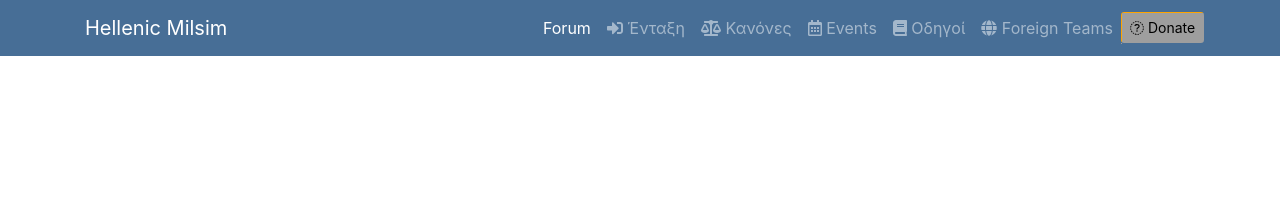
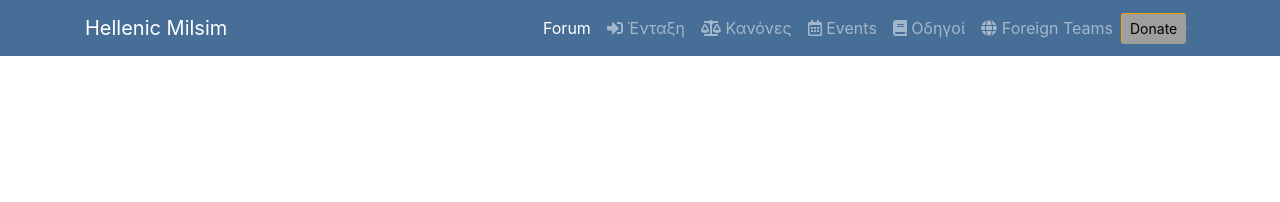
Before and after one commit to HellenicMilsim/web-common, a Jekyll site: the page built from nav.md, in a window 1280 px wide. Shown: the top 202 px of the page. Built offline with Jekyll 4.4.1, drawn with Linux system fonts in a browser that asks for light colours; nearby versions of some CDN libraries; grey boxes are pictures that could not be loaded.

Commit message:
fix paypal btn

```diff
--- a/_includes/nav.html
+++ b/_includes/nav.html
@@ -22,7 +22,7 @@
                 <input type="hidden" name="cmd" value="_s-xclick">
                 <input type="hidden" name="hosted_button_id" value="EDUZSUL934Y3G">
                 <button class="btn btn-sm my-2 my-sm-0 btn-paypal" type="submit" border="0" name="submit"
-                        alt="PayPal - The safer, easier way to pay online!"><i class="fa fa-paypal"
+                        alt="PayPal - The safer, easier way to pay online!"><i class="fab fa-paypal"
                                                                                aria-hidden="true"></i>
                     Donate
                 </button>
```
